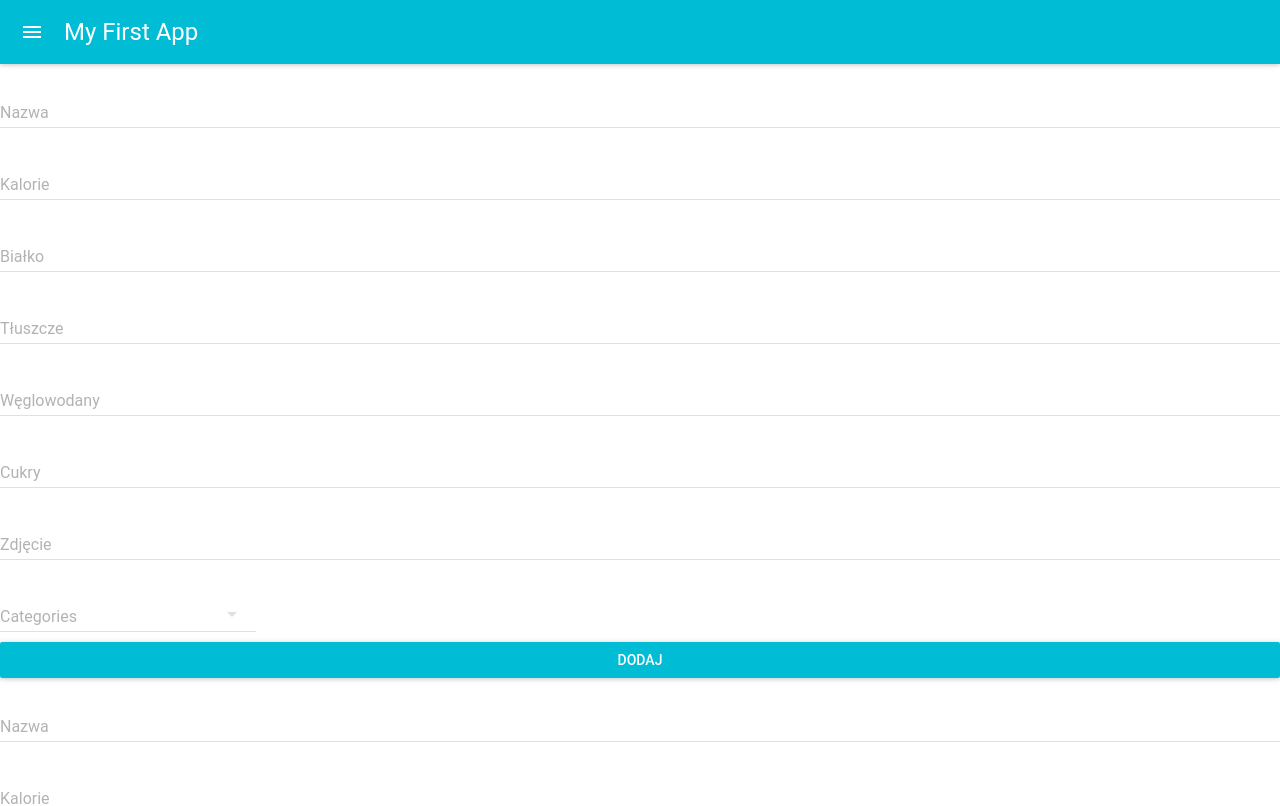
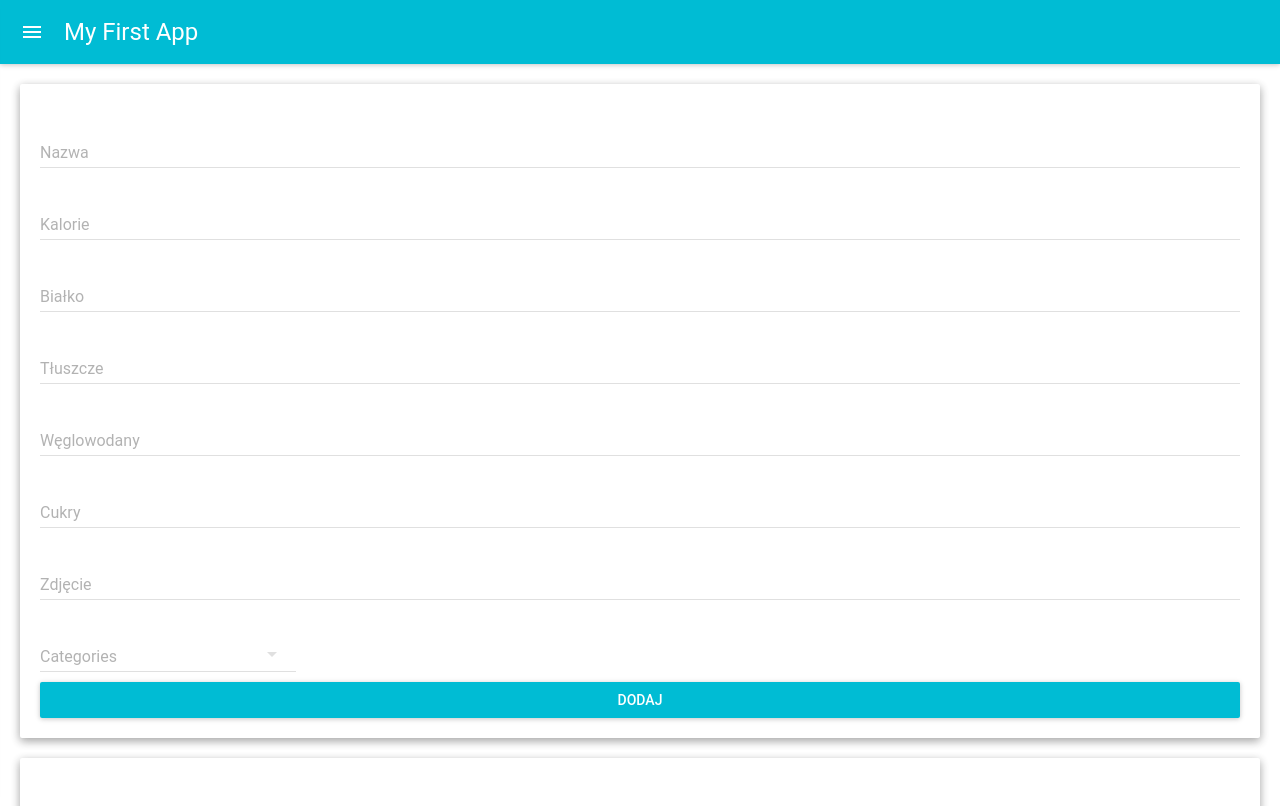
Before and after one commit to infoshareacademy/jfddl3-fitcode-app, a React (Create React App) app: page /food-add in a window 1280 px wide. Shown: the top 806 px of the page. Built offline with nearby package versions, Linux system fonts and the light colour scheme; no server answers; the HTML template or start-up script is replaced by a standard one.

Commit message:
simple validation + paper added

```diff
--- a/src/FoodAdd.js
+++ b/src/FoodAdd.js
@@ -4,6 +4,7 @@ import TextField from 'material-ui/TextField';
 import RaisedButton from 'material-ui/RaisedButton';
 import SelectField from 'material-ui/SelectField';
 import MenuItem from 'material-ui/MenuItem';
+import Paper from 'material-ui/Paper';
 
 import textCategories from './categories'
 
@@ -53,6 +54,27 @@ class FoodAdd extends Component {
             photo: this.state.photo
         }
 
+        // TODO: poprawidz ify -> function
+
+        if(
+            typeof this.state.name !== 'string'
+            // ||
+            // typeof this.state.energy !== 'number'
+            // ||
+            // typeof this.state.protein !== 'number'
+            // ||
+            // typeof this.state.carbohydrate !== 'number'
+            // ||
+            // typeof this.state.sugars !== 'number'
+            // ||
+            // typeof this.state.photo !== 'string'
+
+            // || this.state.photo.contains !== 'http' || this.state.photo.contains !== '.jpg' || this.state.name === ''
+        ){
+            alert('Błędne dane!')
+            return
+        }
+
         console.log(newFood)
 
         fetch(
@@ -81,7 +103,13 @@ class FoodAdd extends Component {
 
     render() {
         return (
-            <div>
+
+            // TODO: style do papera
+
+            <Paper
+                style={{margin: 20, padding: 20}}
+                zDepth= {2}
+            >
                 <form onSubmit={this.handleSubmit}>
                     {
                         textCategories.map(cat => (
@@ -111,7 +139,7 @@ class FoodAdd extends Component {
 
                     <RaisedButton label="Dodaj" primary={true} type="submit" style={{display: 'block'}}/>
                 </form>
-            </div>
+            </Paper>
         )
     }
 
```
